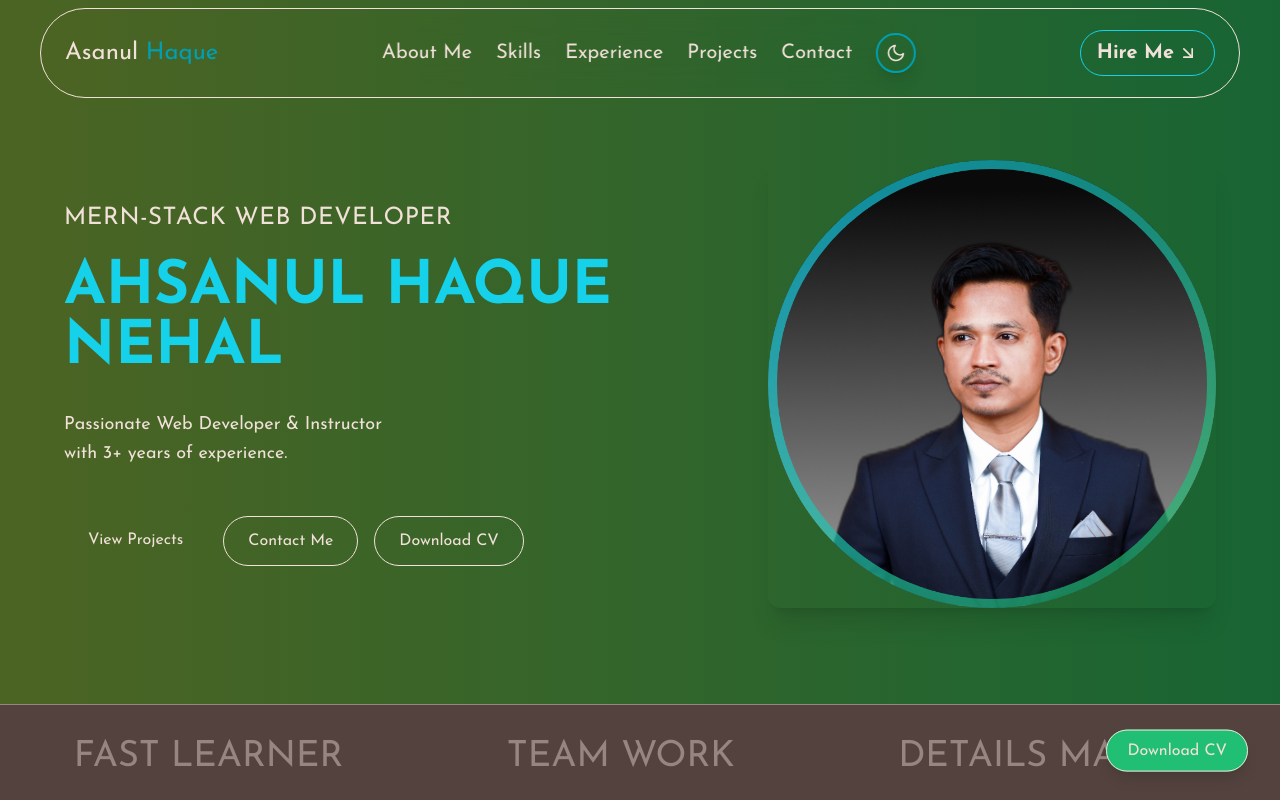
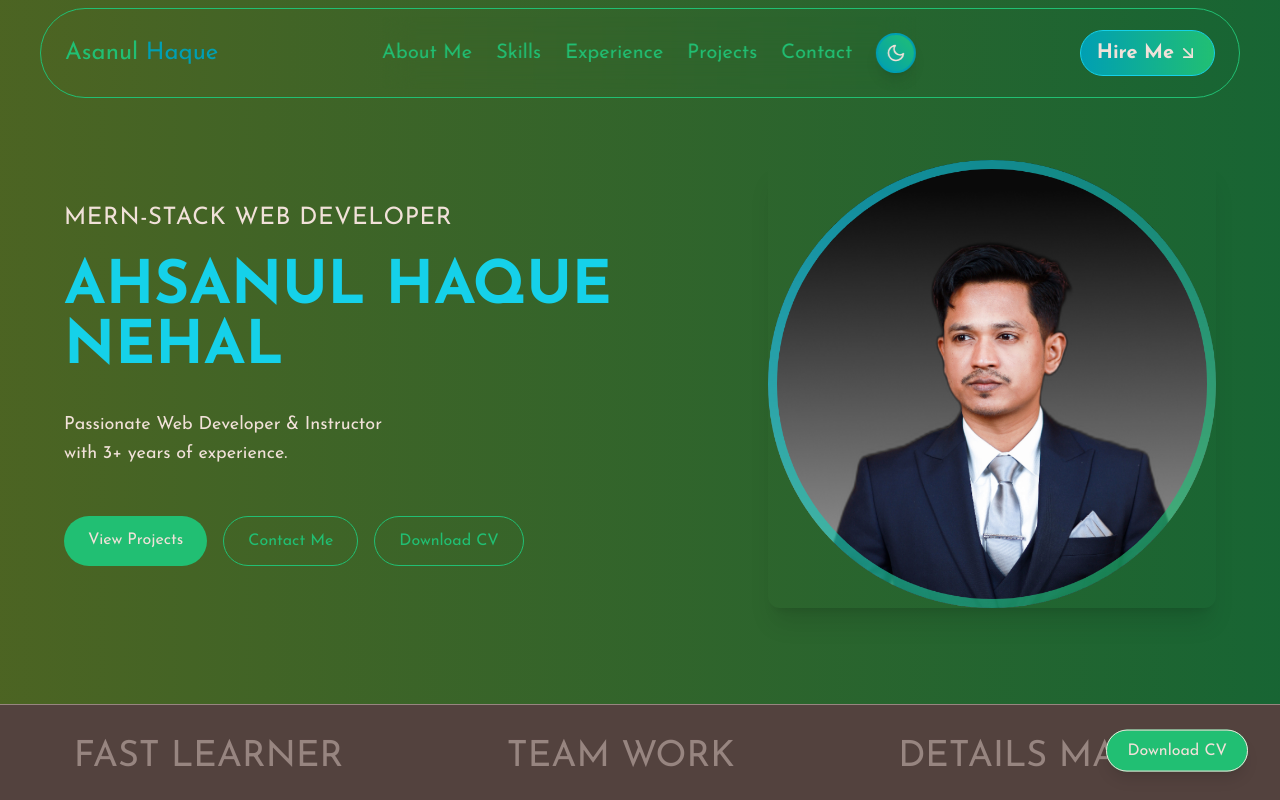
Before and after one commit to nehal7472/personal-portfolio-nehal, a React (Vite) app: page / in a window 1280 px wide. Shown: the top 800 px of the page. Built offline with nearby package versions, Linux system fonts and the light colour scheme.

Commit message:
some chages added

```diff
--- a/src/components/experienceSection/ExperienceTopLeft.jsx
+++ b/src/components/experienceSection/ExperienceTopLeft.jsx
@@ -9,7 +9,7 @@
       <div className="flex justify-center items-center gap-4">
         <ExperienceInfo number="4" text="Years" />
         <p className="font-bold text-6xl text-lightBrown">-</p>
-        <ExperienceInfo number="18" text="Websites" />
+        <ExperienceInfo number="32" text="Websites" />
       </div>
       <p className="text-center">
         With 4 years of experience building dynamic and user-friendly web
--- a/tailwind.config.js
+++ b/tailwind.config.js
@@ -1,12 +1,8 @@
 /** @type {import('tailwindcss').Config} */
 export default {
   content: ["./index.html", "./src/**/*.{js,ts,jsx,tsx}"],
-
-  // ✅ Safelist dynamic classes used in JSX (like bg-animated-dark/light)
   safelist: ["bg-animated-dark", "bg-animated-light"],
-
-  darkMode: "class", // Important for class-based dark mode
-
+  darkMode: "class",
   theme: {
     screens: {
       sm: "350px",
@@ -21,7 +17,7 @@
       darkBrown: "#2c2523",
       black: "#1e1917",
       white: "#f1e1d9",
-      cyan: "#15d1e9",
+      cyan: "#15D1E9",
       lightCyan: "#88e5f0",
       darkCyan: "#009fb3",
       orange: "#21BF73",
@@ -39,16 +35,34 @@
         orangeBigShadow: "10px 10px 10000px 500px rgba(240, 169, 79, 0.3)",
         orangeMediumShadow: "10px 10px 2000px 150px rgba(240, 169, 79, 0.5)",
       },
-      colors: {
-        cyan: "#15D1E9",
-        orange: "#YOUR_ORANGE_COLOR", // Replace with your orange hex
+      fontFamily: {
+        body: ["Josefin Sans", "sans-serif"],
+        special: ["Nunito", "sans-serif"],
+      },
+      keyframes: {
+        slideInOut: {
+          "0%": { opacity: "0", transform: "translateX(-100px)" },
+          "20%": { opacity: "1", transform: "translateX(0)" },
+          "80%": { opacity: "1", transform: "translateX(0)" },
+          "100%": { opacity: "0", transform: "translateX(100px)" },
+        },
+        // optional: used by bg utilities below
+        bgPan: {
+          "0%": { backgroundPosition: "0% 50%" },
+          "50%": { backgroundPosition: "100% 50%" },
+          "100%": { backgroundPosition: "0% 50%" },
+        },
+        bounceOnce: {
+          "0%, 100%": { transform: "translateY(0)" },
+          "50%": { transform: "translateY(-25%)" },
+        },
+      },
+      animation: {
+        slideInOut: "slideInOut 3s infinite",
+        bgPan: "bgPan 18s linear infinite",
+        bounceOnce: "bounceOnce 3s ease-out 3", // duration 1s, run 1 time
       },
     },
-    fontFamily: {
-      body: ["Josefin Sans"],
-      special: ['"Nunito"'],
-    },
   },
-
   plugins: [],
 };
```
